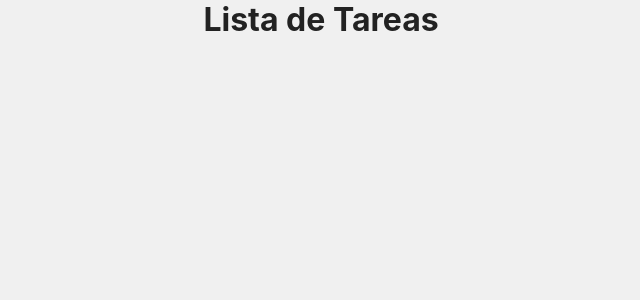
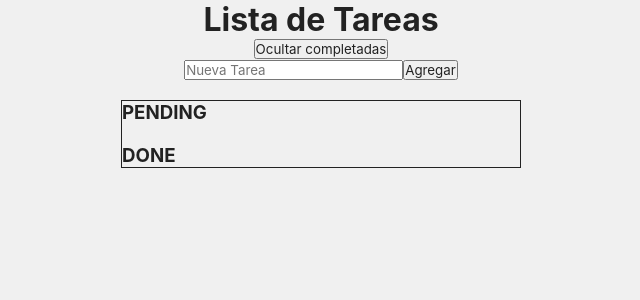
Before and after one commit to eguitler/ToDoList, a React (Create React App) app: page / in a window 1280 px wide. Shown: the top 300 px of the page, without its empty margins (319-959 px from the left). Built offline with nearby package versions, Linux system fonts and the light colour scheme.

Commit message:
* Task Component created * Minimal functionality implemented

```diff
--- /dev/null
+++ b/src/components/Task/index.js
@@ -0,0 +1,98 @@
+import React, { useState } from "react";
+import styled from "@emotion/styled";
+
+const Container = styled.div`
+    border: 1px solid;
+    padding: 10px 20px;
+    width: 100%;
+`;
+
+const EditFormStyled = styled.div`
+    overflow: hidden;
+    transition: height 1s;
+    height: 0px;
+
+    form {
+        display: flex;
+        justify-content: space-between;
+
+        input {
+            width: 60%;
+        }
+        button {
+            width: 35%;
+        }
+    }
+
+    &.close {
+        animation: hide 1s forwards;
+    }
+
+    &.open {
+        animation: show 1s forwards;
+    }
+
+    @keyframes show {
+        from {
+            height: 0;
+        }
+        to {
+            height: 40px;
+        }
+    }
+    @keyframes hide {
+        from {
+            height: 40px;
+        }
+        to {
+            height: 0;
+        }
+    }
+`;
+
+const Task = ({ task, checked = false, onCheck = null }) => {
+    const [editFormIsMounted, setEditFormIsMounted] = useState(false);
+    const [showEditForm, setShowEditForm] = useState(false);
+
+    function handleSubmit(e) {
+        e.preventDefault();
+        const value = e.target.edit.value
+    }
+
+    function handleEdit() {
+        setEditFormIsMounted(!editFormIsMounted);
+        if (!showEditForm) setShowEditForm(true);
+    }
+
+    return (
+        <Container>
+            <input
+                name="checkbox"
+                type="checkbox"
+                taskid={task.id}
+                defaultChecked={checked}
+                onClick={onCheck}
+            />
+            <span>{task.position} </span>
+            <span>{task.description} </span>
+            <button type="button" onClick={handleEdit}>
+                edit
+            </button>
+            {showEditForm && (
+                <EditFormStyled
+                    className={editFormIsMounted ? "open" : "close"}
+                    onAnimationEnd={() => {
+                        if (!editFormIsMounted) setShowEditForm(false);
+                    }}
+                >
+                    <form onSubmit={handleSubmit}>
+                        <input name="edit" />
+                        <button>Guardar</button>
+                    </form>
+                </EditFormStyled>
+            )}
+        </Container>
+    );
+};
+
+export default Task;
--- a/src/pages/Home/index.js
+++ b/src/pages/Home/index.js
@@ -1,4 +1,7 @@
+import React, { useState } from "react";
 import styled from "@emotion/styled";
+import _ from "underscore";
+import Task from "../../components/Task";
 
 const Container = styled.div`
     display: flex;
@@ -6,10 +9,88 @@ const Container = styled.div`
     align-items: center;
 `;
 
+const TasksListStyled = styled.div`
+    border: 1px solid;
+    width: 90%;
+    max-width: 400px;
+`;
+
 const Home = () => {
+    const [pendingTasks, setPendingTasks] = useState([]);
+    const [doneTasks, setDoneTasks] = useState([]);
+    const [showDoneTasks, setShowDoneTasks] = useState(true);
+
+    const [taskPosition, setTaskPosition] = useState(0);
+
+    function handleSubmit(e) {
+        e.preventDefault();
+        const newTask = {
+            id: _.uniqueId("task-"),
+            description: e.target.task.value,
+            position: taskPosition,
+        };
+        setPendingTasks([...pendingTasks, newTask]);
+        setTaskPosition(taskPosition + 1);
+        e.target.task.value = ""
+    }
+
+    function handleTaskCheck(e) {
+        const markAsDone = e.target.checked;
+        const id = e.target.attributes.taskid.value;
+
+        if (markAsDone) {
+            const task = pendingTasks.find((task) => task.id === id);
+            setDoneTasks([...doneTasks, task]);
+            const newList = pendingTasks.filter((task) => task.id !== id);
+            setPendingTasks([...newList]);
+        } else {
+            const task = doneTasks.find((task) => task.id === id);
+
+            const pendingList = _.sortBy([...pendingTasks, task], "position");
+            setPendingTasks([...pendingList]);
+            const newList = doneTasks.filter((task) => task.id !== id);
+            setDoneTasks([...newList]);
+        }
+    }
+
     return (
         <Container>
             <h1>Lista de Tareas</h1>
+            <button onClick={() => setShowDoneTasks(!showDoneTasks)}>
+                {`${showDoneTasks ? "Ocultar" : "Mostrar"} completadas`}
+            </button>
+            <form onSubmit={handleSubmit}>
+                <input name="task" placeholder="Nueva Tarea" />
+                <button>Agregar</button>
+            </form>
+            <br />
+
+            <TasksListStyled>
+                <div>
+                    <h3>PENDING</h3>
+                    {[...pendingTasks].reverse().map((task) => (
+                        <Task
+                            key={task.id}
+                            task={task}
+                            onCheck={handleTaskCheck}
+                        />
+                    ))}
+                    <br />
+                </div>
+                {showDoneTasks && (
+                    <div>
+                        <h3>DONE</h3>
+                        {[...doneTasks].reverse().map((task) => (
+                            <Task
+                                key={task.id}
+                                task={task}
+                                checked={true}
+                                onCheck={handleTaskCheck}
+                            />
+                        ))}
+                    </div>
+                )}
+            </TasksListStyled>
         </Container>
     );
 };
```
